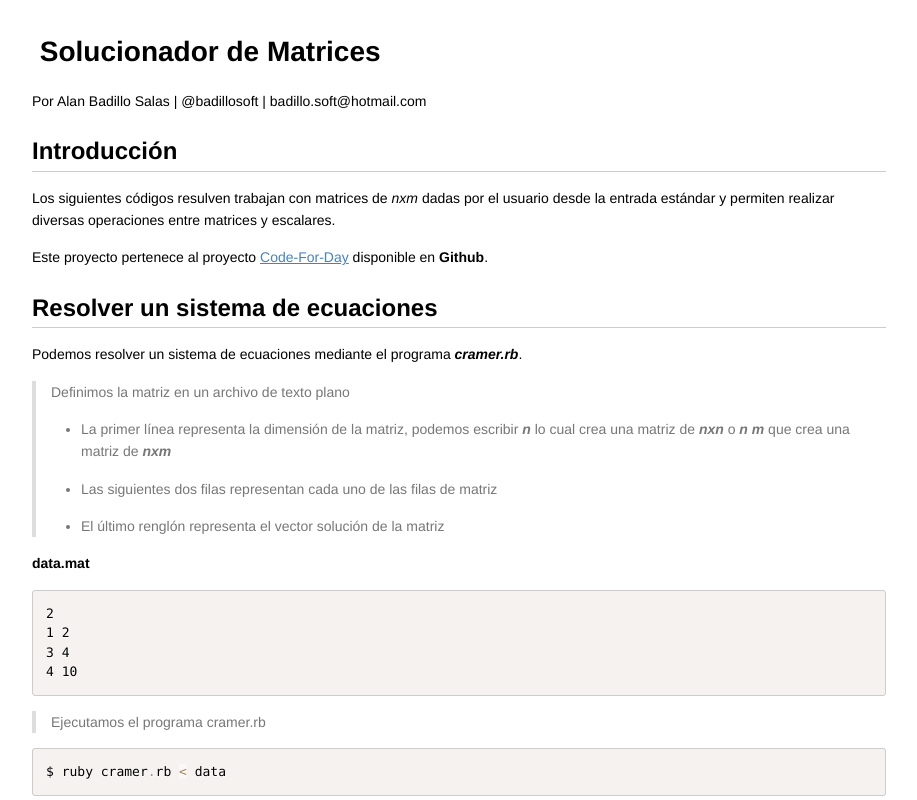
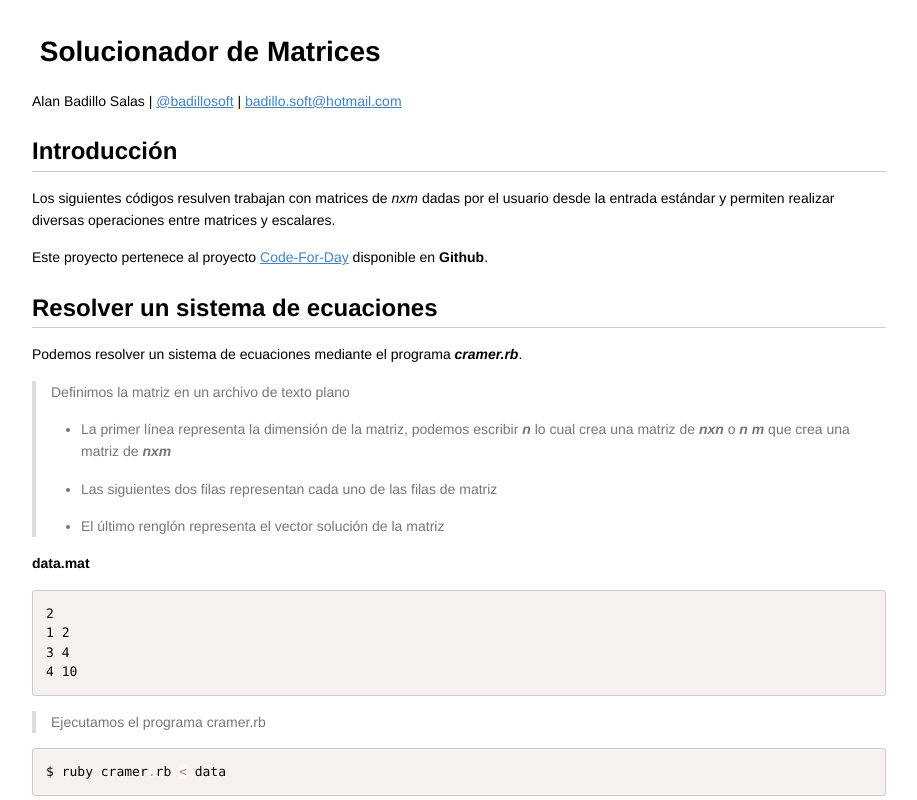
Before and after one commit to badillosoft/code-for-day, a plain HTML site: page 2015-10-24-1/README.html in a window 1280 px wide. Shown: the top 800 px of the page, without its empty margins (181-1098 px from the left). Drawn offline with nearby package versions, Linux system fonts and the light colour scheme; some packages are replaced by stand-ins of ours.

Commit message:
Add profile links

```diff
--- a/2015-10-24-1/README.html
+++ b/2015-10-24-1/README.html
@@ -2,7 +2,7 @@
 
 <head>
 <meta charset="utf-8">
-<title>Matrix Solver</title>
+<title>README</title>
 <style type="text/css">
 body {
   font-family: Helvetica, arial, sans-serif;
@@ -444,7 +444,7 @@ pre[class*="language-"] {
 <body>
 <h1 id="toc_0"> Solucionador de Matrices</h1>
 
-<p>Por Alan Badillo Salas | @badillosoft | badillo.soft@hotmail.com</p>
+<p>Alan Badillo Salas | <a href="https://twitter.com/badillosoft">@badillosoft</a> | <a href="mailto:badillo.soft@hotmail.com">badillo.soft@hotmail.com</a></p>
 
 <h2 id="toc_1">Introducción</h2>
 
```
Also changed, not shown: 1 other file.
